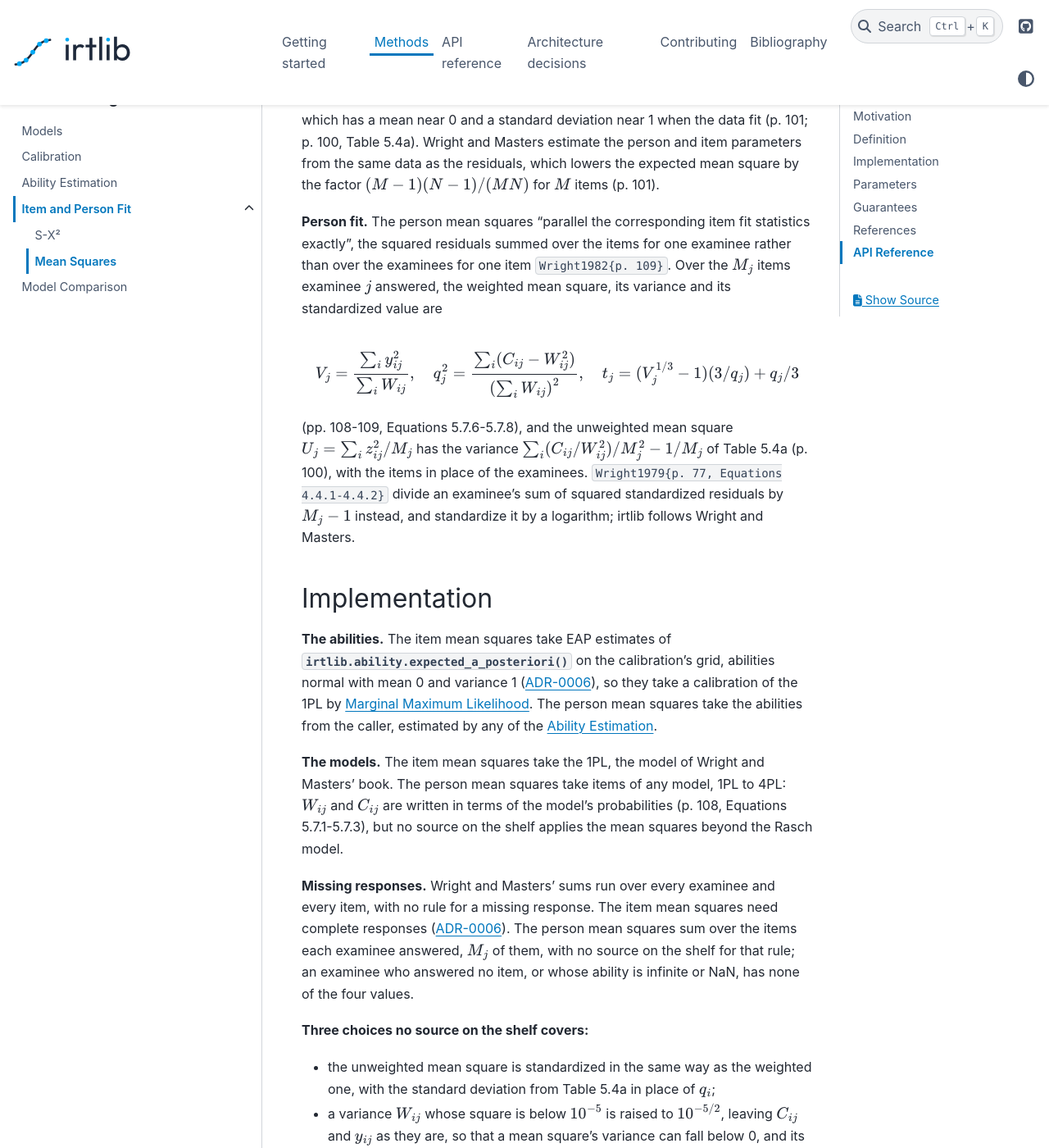
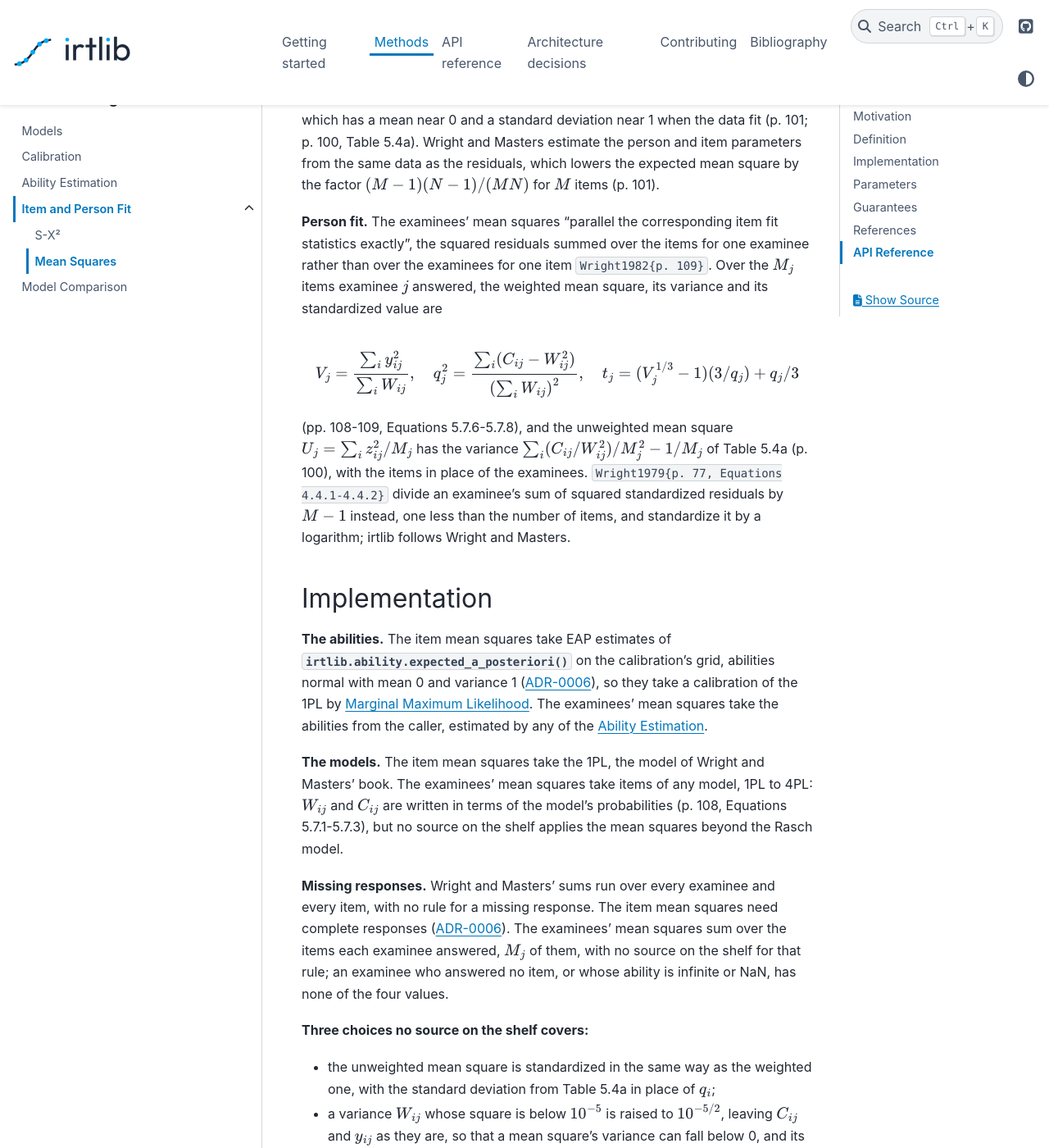
Before and after one commit to douglasrizzo/irtlib, a Sphinx documentation site: the page built from sphinx/methods/fit/mean-squares.md, in a window 1280 px wide and 1400 px high, scrolled down 1582 px. Shown: the whole window at 82% size. Built offline with Sphinx 7.4.7 and the PyData theme 0.15.4, drawn with Linux system fonts in a browser that asks for light colours; cross-references to code outside the pages are shown as plain code; some of the changed text lies outside the part shown.

Commit message:
fix: address the review of the person mean squares
Refuse abilities that are not numbers with a TypeError, explain the comments on non-finite
abilities and empty columns, and state the measured effect of dropping c and d in the test.
In the docs: call them the examinees' mean squares, add M_j to the notation, give Wright and
Stone's divisor as M - 1, keep ADR-0006's rule and its exception consistent within 600 words,
and say that an item's mean squares sum over every examinee.

```diff
--- a/sphinx/methods/fit/mean-squares.md
+++ b/sphinx/methods/fit/mean-squares.md
@@ -58,7 +58,7 @@ Table 5.4a). Wright and Masters estimate the person and item parameters from the
 residuals, which lowers the expected mean square by the factor $(M - 1)(N - 1) / (MN)$ for $M$ items
 (p. 101).
 
-**Person fit.** The person mean squares "parallel the corresponding item fit statistics exactly",
+**Person fit.** The examinees' mean squares "parallel the corresponding item fit statistics exactly",
 the squared residuals summed over the items for one examinee rather than over the examinees for one
 item {cite:p}`Wright1982{p. 109}`. Over the $M_j$ items examinee $j$ answered, the weighted mean
 square, its variance and its standardized value are
@@ -72,25 +72,25 @@ $$
 (pp. 108-109, Equations 5.7.6-5.7.8), and the unweighted mean square $U_j = \sum_i z_{ij}^2 / M_j$
 has the variance $\sum_i (C_{ij} / W_{ij}^2) / M_j^2 - 1 / M_j$ of Table 5.4a (p. 100), with the items
 in place of the examinees. {cite:t}`Wright1979{p. 77, Equations 4.4.1-4.4.2}` divide an examinee's sum
-of squared standardized residuals by $M_j - 1$ instead, and standardize it by a logarithm; irtlib
-follows Wright and Masters.
+of squared standardized residuals by $M - 1$ instead, one less than the number of items, and
+standardize it by a logarithm; irtlib follows Wright and Masters.
 
 ## Implementation
 
 **The abilities.** The item mean squares take EAP estimates of
 {func}`irtlib.ability.expected_a_posteriori` on the calibration's grid, abilities normal with mean 0
 and variance 1 ({doc}`ADR-0006 </adr/0006-calibrator-contract>`), so they take a calibration of the
-1PL by {doc}`/methods/calibration/mml`. The person mean squares take the abilities from the caller,
+1PL by {doc}`/methods/calibration/mml`. The examinees' mean squares take the abilities from the caller,
 estimated by any of the {doc}`/methods/ability/index`.
 
 **The models.** The item mean squares take the 1PL, the model of Wright and Masters' book. The
-person mean squares take items of any model, 1PL to 4PL: $W_{ij}$ and $C_{ij}$ are written in terms of
+examinees' mean squares take items of any model, 1PL to 4PL: $W_{ij}$ and $C_{ij}$ are written in terms of
 the model's probabilities (p. 108, Equations 5.7.1-5.7.3), but no source on the shelf applies the mean
 squares beyond the Rasch model.
 
 **Missing responses.** Wright and Masters' sums run over every examinee and every item, with no rule
 for a missing response. The item mean squares need complete responses
-({doc}`ADR-0006 </adr/0006-calibrator-contract>`). The person mean squares sum over the items each
+({doc}`ADR-0006 </adr/0006-calibrator-contract>`). The examinees' mean squares sum over the items each
 examinee answered, $M_j$ of them, with no source on the shelf for that rule; an examinee who answered
 no item, or whose ability is infinite or NaN, has none of the four values.
 
@@ -103,7 +103,7 @@ no item, or whose ability is infinite or NaN, has none of the four values.
 - the standard deviation of either mean square is capped at 1.4142 before standardizing.
 
 The [sources wanted](https://github.com/douglasrizzo/irtlib/blob/dev/backlog/discovery/sources-wanted.md)
-list these three, the person mean squares of the 2PL to 4PL, and their sums over the answered items.
+list these three, the examinees' mean squares of the 2PL to 4PL, and their sums over the answered items.
 
 :::{dropdown} Comparison with mirt
 
@@ -116,7 +116,7 @@ list these three, the person mean squares of the 2PL to 4PL, and their sums over
   with missing responses sums over the examinees who answered each item, with $N$ their number
   (`R/itemfit.R:577-584`), and over the items each examinee answered, with $M_j$ their number
   (`R/personfit.R:195, 202-210`).
-- Three departures, in the person mean squares only. With missing responses, mirt divides the
+- Three departures, in the examinees' mean squares only. With missing responses, mirt divides the
   first term of the outfit's variance by the square of the number of all items, $M^2$, where irtlib
   divides it by $M_j^2$ (`R/personfit.R:204`). Where the floor on $W_{ij}$ leaves that variance
   negative, mirt takes its absolute value (`R/personfit.R:204`), and irtlib gives NaN. mirt replaces
@@ -126,7 +126,7 @@ list these three, the person mean squares of the 2PL to 4PL, and their sums over
   standardized values within a relative $10^{-10}$; on irtlib's own calibration, the mean squares
   within a relative $10^{-4}$ and the standardized values within $10^{-3}$
   ({doc}`ADR-0003 </adr/0003-mirt-as-the-reference>`). At the same abilities, on 2PL, 3PL and 4PL
-  items with responses complete and missing, they find mirt's person mean squares within a relative
+  items with responses complete and missing, they find mirt's mean squares of the examinees within a relative
   $10^{-10}$, and their standardized values too, except the standardized outfit with missing
   responses.
 :::
@@ -143,7 +143,7 @@ has settings.
    standardized value is NaN where its mean square's variance is not positive.
 2. For the item mean squares, a missing response, a calibration whose likelihood is not marginal, or a
    calibration of a model other than the 1PL raises an error.
-3. The person mean squares of an examinee leave out the examinee's missing responses, and are NaN when
+3. The mean squares of an examinee leave out the examinee's missing responses, and are NaN when
    the examinee answered no item or the ability is infinite or NaN, without a warning.
 
 ## References
```
Also changed, not shown: AGENTS.md (+6 -5 lines), backlog/discovery/sources-wanted.md (+1 -1 lines), sphinx/adr/0006-calibrator-contract.md (+4 -4 lines), sphinx/terms-and-notation.md (+1 -0 lines), 2 other files.
